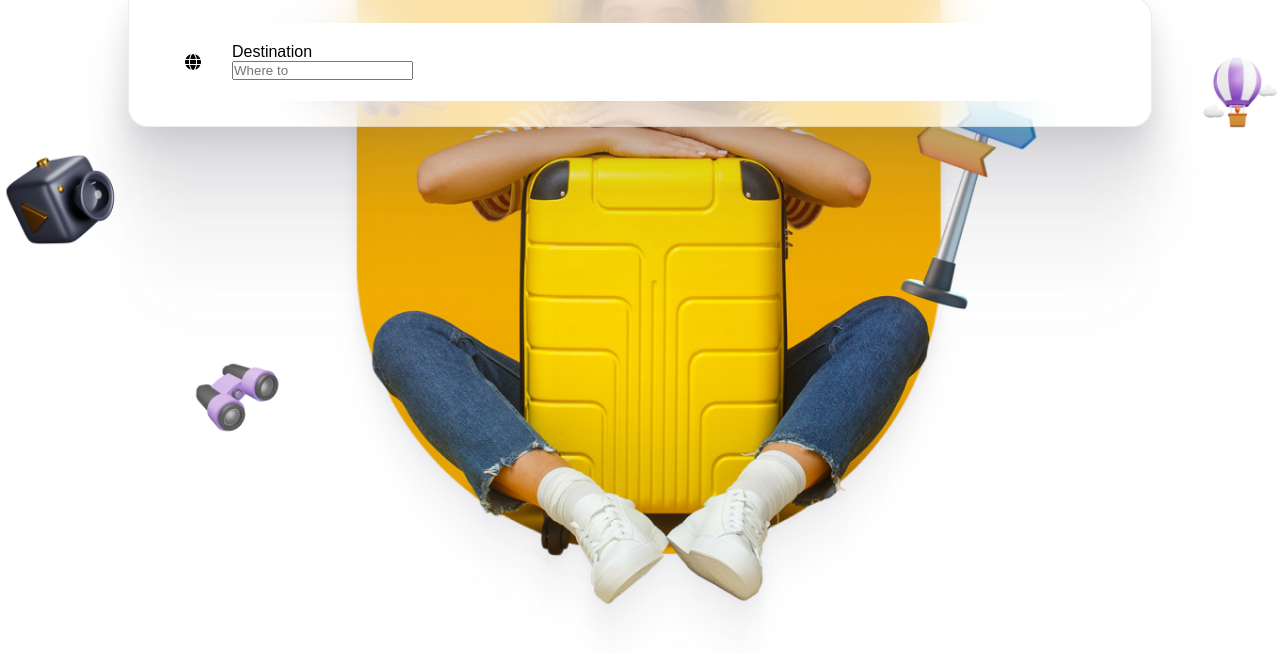
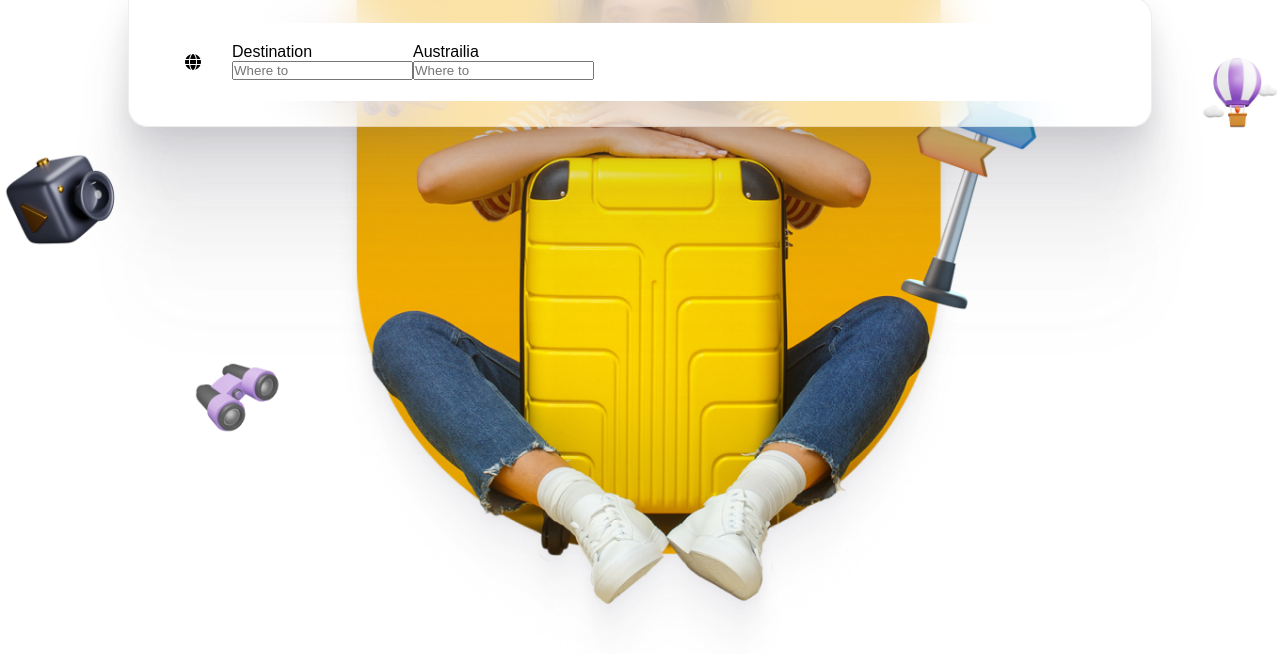
Before and after one commit to Hemidoc/Travel, a plain HTML site: page index.html in a window 1280 px wide. Shown: the part 104-758 px from the top of the page. Drawn offline with Linux system fonts and the light colour scheme.

Commit message:
addes home

```diff
--- a/index.html
+++ b/index.html
@@ -53,6 +53,11 @@
                                                 <label for="text">Destination</label><br>
                                                 <input type="text" placeholder="Where to">
                                             </div>
+
+                                            <div>
+                                                <label for="text">Austrailia</label><br>
+                                                <input type="text" placeholder="Where to">
+                                            </div>
                                         </div>
                                     </form>
                                 </div>
```
